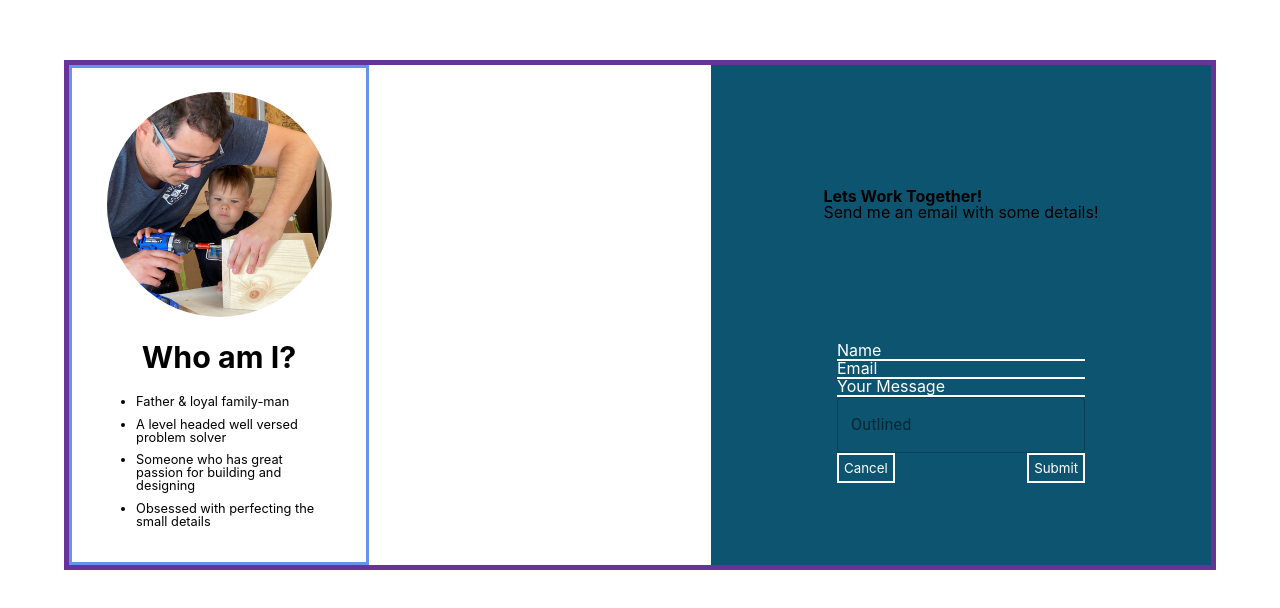
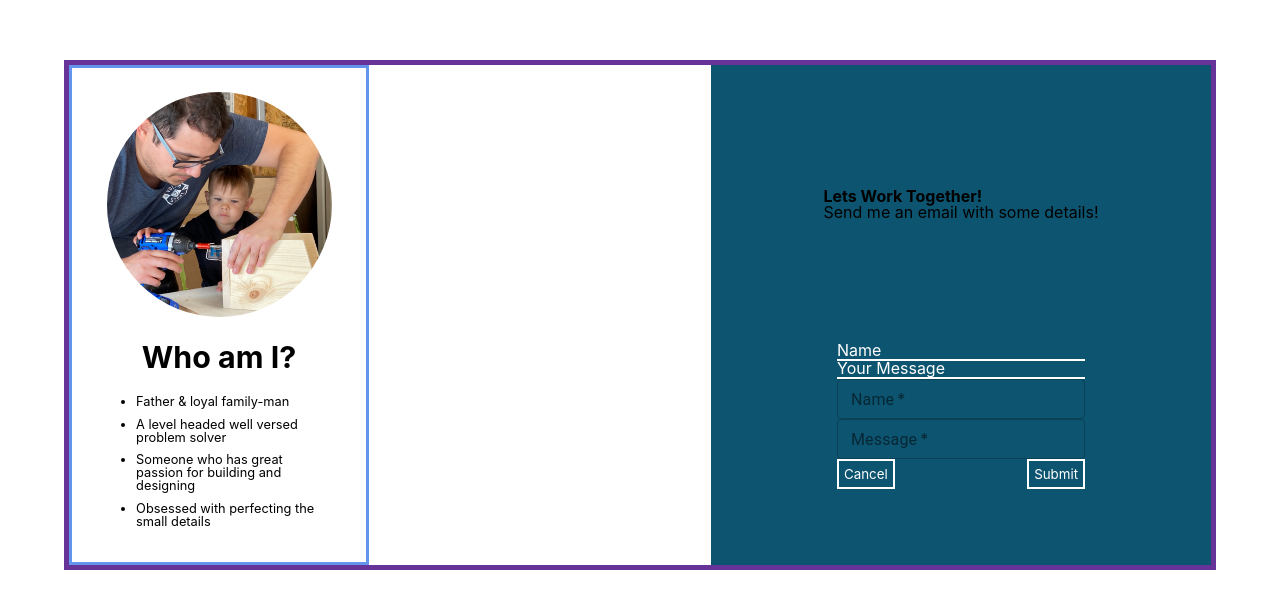
Before and after one commit to carnolol/portfolio-website, a React (Create React App) app: page / in a window 1280 px wide. Shown: the part 1977-2585 px from the top of the page. Built offline with nearby package versions, Linux system fonts and the light colour scheme; no server answers.

Commit message:
adding nodemailer to allow users to email me

```diff
--- a/src/components/About/About.js
+++ b/src/components/About/About.js
@@ -7,13 +7,16 @@ import cool from '../icons/icons8-cool-50.png'
 import fluid from '../icons/icons8-water-64.png'
 import { Grow } from '@material-ui/core'
 import TextField from '@material-ui/core/TextField'
+import cyan from '@material-ui/core/colors/cyan'
+import { ThemeProvider } from '@material-ui/styles';
+import { createMuiTheme, makeStyles } from '@material-ui/core/styles'
 import './About.css'
 
 function About(props) {
 
     const [grow, setGrow] = useState(false)
+    const [aboutGrow, setAboutGrow] = useState(false)
     const [name, setName] = useState('')
-    const [email, setEmail] = useState('')
     const [message, setMessage] = useState('')
 
     // TODO: set up backend to work with nodemailer so we can receive emails from people who would like to contact us.
@@ -22,25 +25,48 @@ function About(props) {
         window.addEventListener('scroll', handleGrow)
     }, [name])
 
+    const theme = createMuiTheme({
+        color: "white",
+        palette:{
+            primary: {
+                main: cyan[500]
+            },
+        }
+    })
+
+    const inputProps = {
+        color: 'white'
+    }
+
+    // const styles = theme => ({
+    //     input: {
+    //         color: 'white'
+    //     }
+    // });
+
     function handleGrow() {
         console.log(window.scrollY)
-        if (window.scrollY > 1400) {
+        if (window.scrollY > 1250) {
             setGrow(true)
+        } if (window.scrollY > 1050){
+            setAboutGrow(true)
         } else {
             setGrow(false)
+            setAboutGrow(false)
         }
     }
 
     function handleReset(){
         setName('')
-        setEmail('')
         setMessage('')
     }
 
     return (
         <div className='master-about-div'>
 
-            <h1 className='about-h1'>About</h1>
+            <Grow timeout={1000} in={aboutGrow}>
+                <h1 className='about-h1'>About</h1>
+            </Grow>
 
             <div className='about-goals-container'>
 
@@ -129,12 +155,27 @@ function About(props) {
                             placeholder='Name'
                             onChange={(e) => setName(e.target.value)} />
                         <input className='work-together-inputs'
-                            placeholder='Email'
-                            onChange={e => setGrow(e.target.value)} />
-                        <input className='work-together-inputs'
                             placeholder='Your Message'
                             onChange={e => setMessage(e.target.value)} />
-                        <TextField id="outlined-basic" label="Outlined" variant="outlined" />
+                        <ThemeProvider theme={theme}>
+                            <TextField
+                                id="outlined-basic"
+                                label="Name"
+                                variant="outlined"
+                                color="primary"
+                                size="small"
+                                inputProps={inputProps}
+                                required={true}
+                                onChange={e => setName(e.target.value)}/>
+                        </ThemeProvider>
+                        <ThemeProvider>
+                            <TextField
+                             label="Message"
+                             variant="outlined"
+                             size="small"
+                             required="true"
+                             onChange={e => setMessage(e.target.value)}   />
+                        </ThemeProvider>
 
                         <div className='work-buttons-container'>
                             <button className='work-buttons'
```
Also changed, not shown: 1 other file (tests, documents, lock files or other folders).
